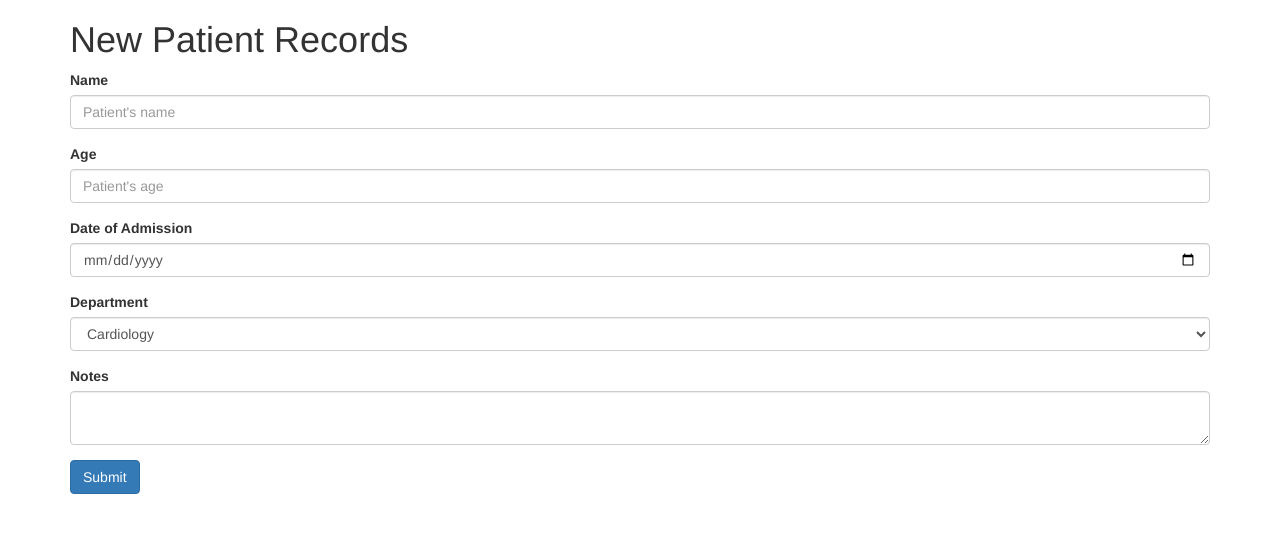
After one commit to rkhanwani10/Project4-BookStore, a Flask app: template templates/newPatient.html in a window 1280 px wide. The commit adds this page. Shown: the top 533 px of the page. Run offline with Flask 2, Linux system fonts and the light colour scheme; the template is opened without the code that fills it, so the values that code supplies are empty; some libraries are stand-ins or nearby versions.

Commit message:
Added form to create new patient record

```diff
--- a/templates/main.html
+++ b/templates/main.html
@@ -1,7 +1,7 @@
 <!DOCTYPE html>
 <html lang="en">
   <head>
-    <link rel="stylesheet" href="//netdna.bootstrapcdn.com/bootstrap/3.1.1/css/bootstrap.min.css">
+    <link rel="stylesheet" href="https://netdna.bootstrapcdn.com/bootstrap/3.1.1/css/bootstrap.min.css">
   </head>
   <body>
     <div class="container">
--- /dev/null
+++ b/templates/newPatient.html
@@ -0,0 +1,35 @@
+{% extends "main.html" %}
+{% block content %}
+  <section class="row">
+    <div class="col-md-12">
+      <h1>New Patient Records</h1>
+    </div>
+  </section>
+  <form action="#" method="post">
+    <div class=form-group>
+      <label for="name">Name</label>
+      <input type="text" name="name" class="form-control" placeholder="Patient's name">
+    </div>
+    <div class="form-group">
+      <label for="age">Age</label>
+      <input type="number" name="age" min="0" class="form-control" placeholder="Patient's age">
+    </div>
+    <div class="form-group">
+      <label for="date_of_admission">Date of Admission</label>
+      <input type="date" name="date_of_admission" class="form-control" placeholder="Date of Admission">
+    </div>
+    <div class="form-group">
+      <label for="department">Department</label>
+      <select class="form-control" name="department">
+        <option value="cardiology">Cardiology</option>
+        <option value="neurology">Neurology</option>
+        <option value="critical care">Critical care</option>
+      </select>
+    </div>
+    <div class="form-group">
+      <label for="notes">Notes</label>
+      <textarea class="form-control" name="notes"></textarea>
+    </div>
+    <button type="submit" class="btn btn-primary">Submit</button>
+  </form>
+{% endblock %}
```
